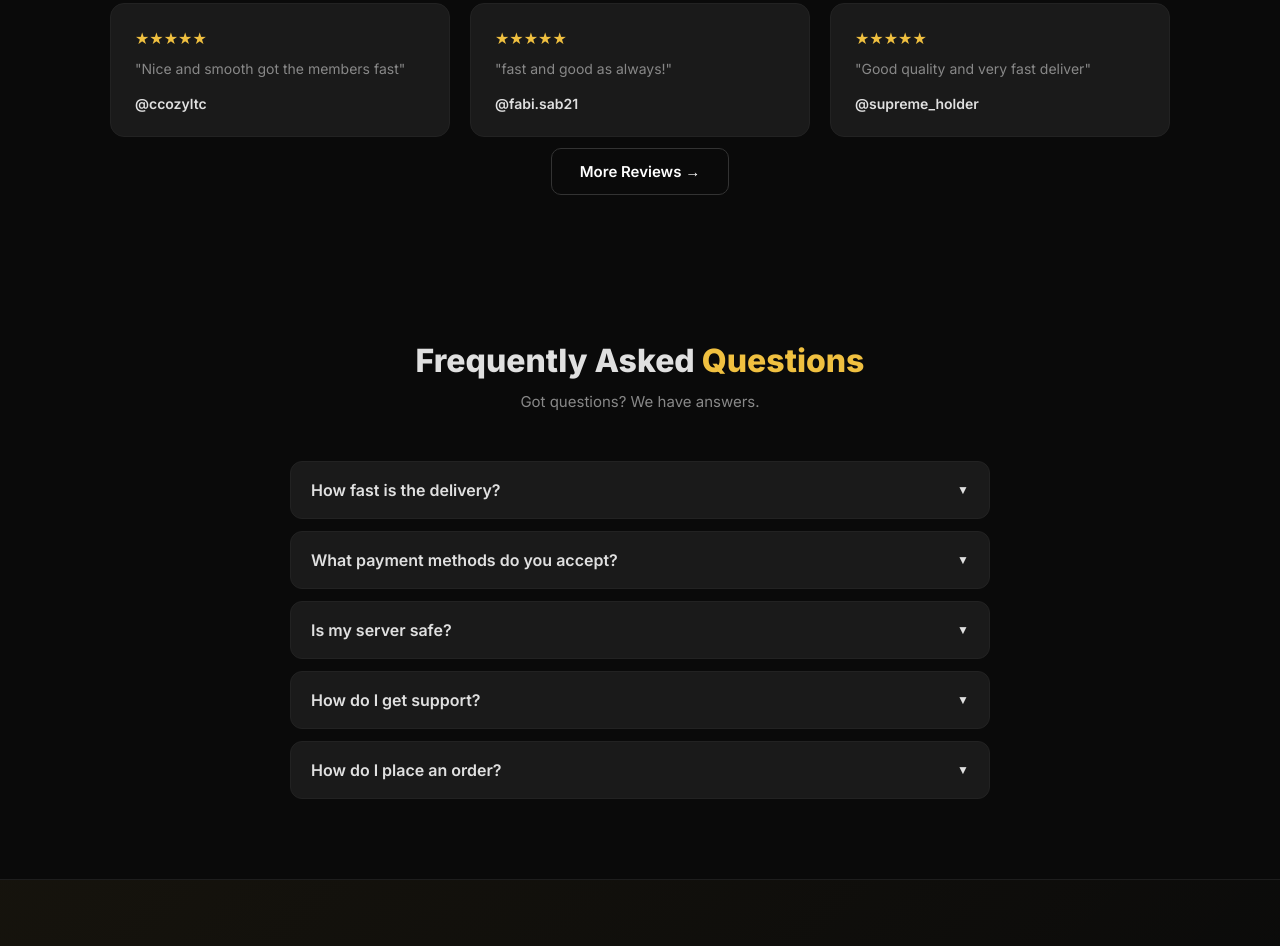
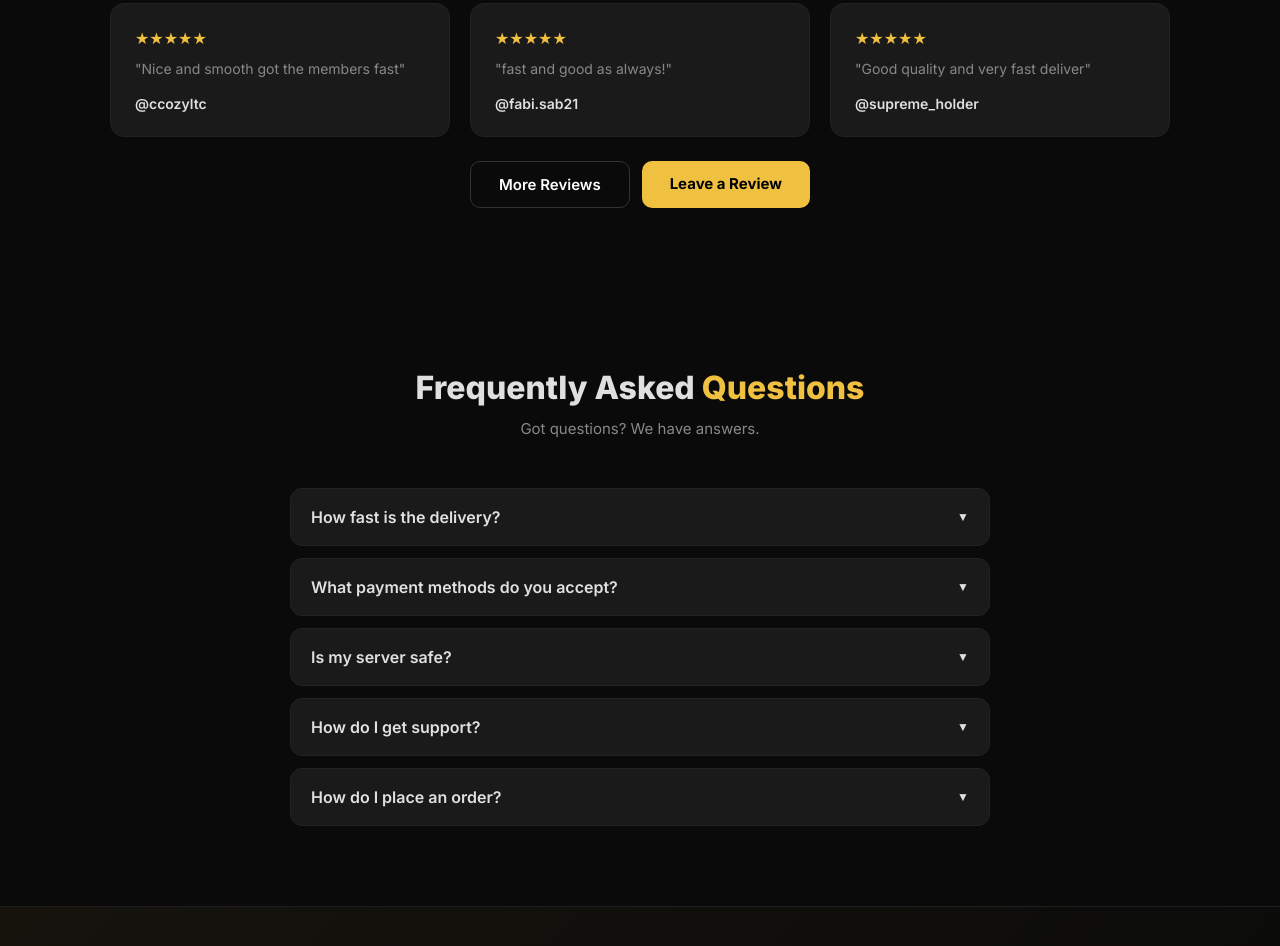
Before and after one commit to alehosainim-afk/website, a website: page index.html in a window 1280 px wide. Shown: the part 1885-2831 px from the top of the page. Drawn offline with Linux system fonts and the light colour scheme.

Commit message:
Update index.html

```diff
--- a/index.html
+++ b/index.html
@@ -177,9 +177,10 @@
     <div class="review-card"><div class="review-stars">★★★★★</div><p class="review-text">"fast and good as always!"</p><div class="review-author">@fabi.sab21</div></div>
     <div class="review-card"><div class="review-stars">★★★★★</div><p class="review-text">"Good quality and very fast deliver"</p><div class="review-author">@supreme_holder</div></div>
   </div>
-  <div style="text-align:center;margin-top:24px;">
-    <a href="/reviews" class="btn-secondary">More Reviews →</a>
-  </div>
+  <div style="text-align:center;margin-top:24px;display:flex;gap:12px;justify-content:center;">
+    <a href="/reviews" class="btn-secondary">More Reviews</a>
+    <a href="/leave-review" class="btn-primary">Leave a Review</a>
+</div>
 </div>
 
 <div class="section" id="faq">
```
